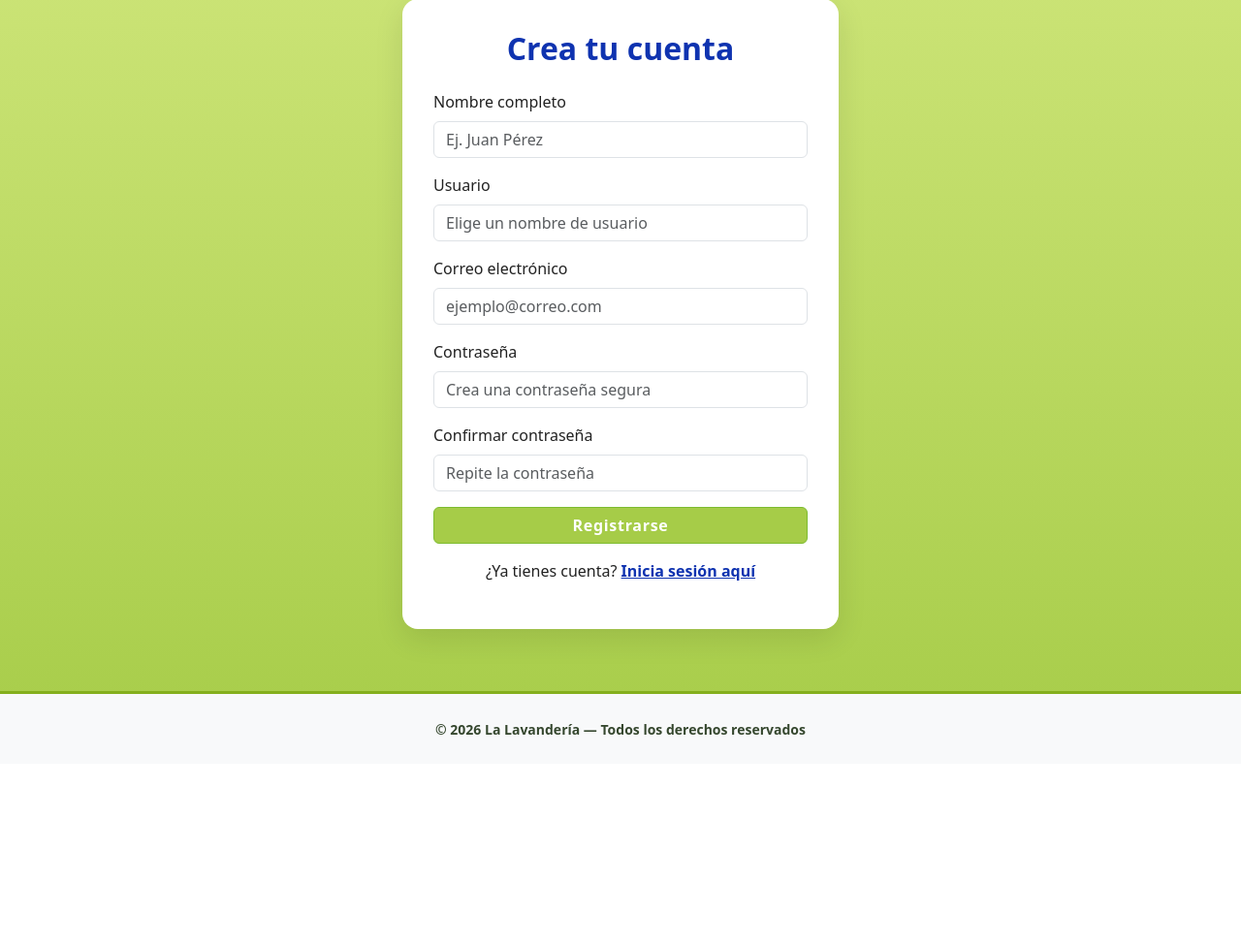
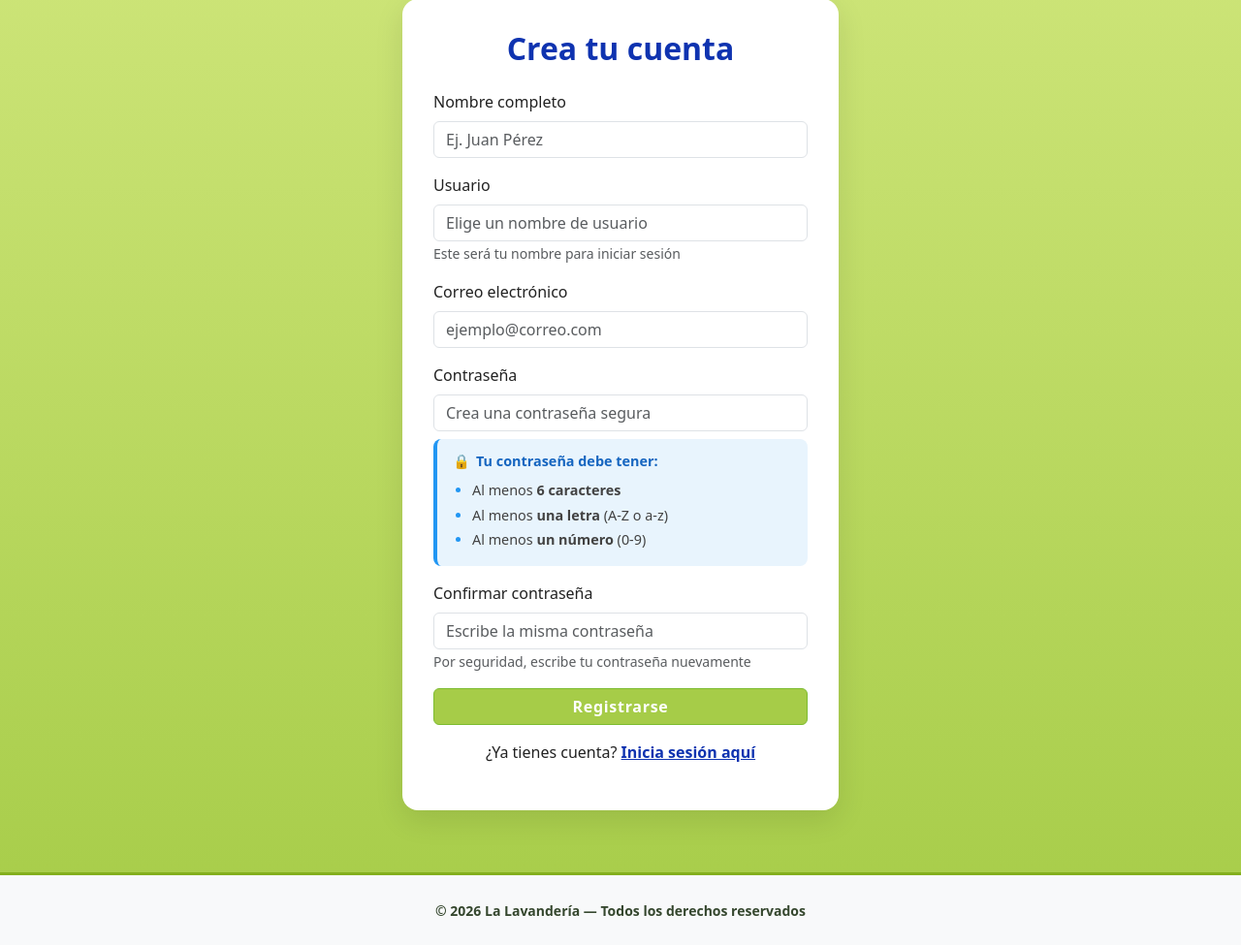
Before and after one commit to Fabianxxo27/La-Lavanderia, a Flask app: page /registro in a window 1280 px wide. Shown: the part 148-1123 px from the top of the page at 97% size. Before the commit the page ends 906 px from the top, so only its background shows below. Run offline with Flask 3, Linux system fonts and the light colour scheme; some libraries are stand-ins or nearby versions.

Commit message:
Mejorar formulario de registro: mostrar requisitos de contraseña y mantener datos al haber error

```diff
--- a/app.py
+++ b/app.py
@@ -275,6 +275,13 @@ def login():
 # -----------------------------------------------
 @app.route("/registro", methods=["GET", "POST"])
 def registro():
+    # Variables para mantener datos del formulario
+    form_data = {
+        'nombre': '',
+        'username': '',
+        'email': ''
+    }
+
     if request.method == "POST":
         nombre = limpiar_texto(request.form.get("nombre", ""), 200)
         username = limpiar_texto(request.form.get("username", "").strip().lower(), 100)
@@ -282,26 +289,31 @@ def registro():
         password = request.form.get("password", "")
         password2 = request.form.get("password2", "")
 
+        # Guardar datos para repoblar el formulario en caso de error
+        form_data['nombre'] = nombre
+        form_data['username'] = username
+        form_data['email'] = email
+
         # Validaciones básicas
         if not all([nombre, username, email, password]):
             flash("Todos los campos son obligatorios.", "warning")
-            return render_template("registro.html")
+            return render_template("registro.html", form_data=form_data)
 
         # Validar email
         if not validar_email(email):
-            flash("Email inválido.", "danger")
-            return render_template("registro.html")
+            flash("El email no tiene un formato válido.", "danger")
+            return render_template("registro.html", form_data=form_data)
 
         # Validar contraseña
         es_valida, mensaje = validar_contrasena(password)
         if not es_valida:
             flash(mensaje, "danger")
-            return render_template("registro.html")
+            return render_template("registro.html", form_data=form_data)
 
         # Verificar confirmación de contraseña
         if password != password2:
             flash("Las contraseñas no coinciden.", "warning")
-            return render_template("registro.html")
+            return render_template("registro.html", form_data=form_data)
 
         hashed_password = generate_password_hash(password, method='pbkdf2:sha256')
 
@@ -319,11 +331,11 @@ def registro():
                 fetchone=True
             )
             if existing_email:
-                flash("El correo ya está registrado.", "danger")
-                return render_template("registro.html")
+                flash("Este correo ya está registrado.", "danger")
+                return render_template("registro.html", form_data=form_data)
             if existing_user:
-                flash("El nombre de usuario ya existe.", "danger")
-                return render_template("registro.html")
+                flash("Este nombre de usuario ya existe. Por favor elige otro.", "danger")
+                return render_template("registro.html", form_data=form_data)
 
             # Insertar el nuevo usuario
             result = run_query(
@@ -353,15 +365,15 @@ def registro():
                     commit=True
                 )
 
-            flash("Registro exitoso. Inicia sesión.", "success")
+            flash("¡Registro exitoso! Ya puedes iniciar sesión.", "success")
             return redirect(url_for("login"))
 
         except Exception as e:
             print(f"Error en registro: {e}")
-            flash("Error al registrar. Intenta de nuevo.", "danger")
-            return redirect(url_for("registro"))
-
-    return render_template("registro.html")
+            flash("Error al registrar. Por favor intenta de nuevo.", "danger")
+            return render_template("registro.html", form_data=form_data)
+
+    return render_template("registro.html", form_data=form_data)
 
 
 # -----------------------------------------------
--- a/templates/registro.html
+++ b/templates/registro.html
@@ -98,6 +98,34 @@
       border-top: 3px solid #84af1d;
       margin-top: 3rem;
     }
+    .password-requirements {
+      background: #e8f4fd;
+      border-left: 4px solid #2196F3;
+      padding: 12px 16px;
+      border-radius: 8px;
+      margin-top: 8px;
+      font-size: 0.9rem;
+    }
+    .password-requirements .title {
+      font-weight: 700;
+      color: #1565C0;
+      margin-bottom: 8px;
+      display: flex;
+      align-items: center;
+      gap: 6px;
+    }
+    .password-requirements ul {
+      margin: 0;
+      padding-left: 20px;
+      color: #424242;
+    }
+    .password-requirements li {
+      margin: 4px 0;
+      line-height: 1.5;
+    }
+    .password-requirements li::marker {
+      color: #2196F3;
+    }
   </style>
 </head>
 <body>
@@ -139,36 +167,100 @@
       <form method="POST">
         <div class="mb-3 text-start">
           <label for="nombre" class="form-label">Nombre completo</label>
-          <input type="text" class="form-control" id="nombre" name="nombre" placeholder="Ej. Juan Pérez" required>
+          <input type="text" class="form-control" id="nombre" name="nombre"
+                 placeholder="Ej. Juan Pérez"
+                 value="{{ form_data.nombre if form_data else '' }}" required>
         </div>
         <div class="mb-3 text-start">
           <label for="username" class="form-label">Usuario</label>
-          <input type="text" class="form-control" id="username" name="username" placeholder="Elige un nombre de usuario" required>
+          <input type="text" class="form-control" id="username" name="username"
+                 placeholder="Elige un nombre de usuario"
+                 value="{{ form_data.username if form_data else '' }}" required>
+          <small class="text-muted">Este será tu nombre para iniciar sesión</small>
         </div>
         <div class="mb-3 text-start">
           <label for="email" class="form-label">Correo electrónico</label>
-          <input type="email" class="form-control" id="email" name="email" placeholder="ejemplo@correo.com" required>
+          <input type="email" class="form-control" id="email" name="email"
+                 placeholder="ejemplo@correo.com"
+                 value="{{ form_data.email if form_data else '' }}" required>
         </div>
         <div class="mb-3 text-start">
           <label for="password" class="form-label">Contraseña</label>
-          <input type="password" class="form-control" id="password" name="password" placeholder="Crea una contraseña segura" required>
+          <input type="password" class="form-control" id="password" name="password"
+                 placeholder="Crea una contraseña segura" required>
+          <div class="password-requirements">
+            <div class="title">
+              <span>🔒</span>
+              <span>Tu contraseña debe tener:</span>
+            </div>
+            <ul>
+              <li>Al menos <strong>6 caracteres</strong></li>
+              <li>Al menos <strong>una letra</strong> (A-Z o a-z)</li>
+              <li>Al menos <strong>un número</strong> (0-9)</li>
+            </ul>
+          </div>
         </div>
         <div class="mb-3 text-start">
           <label for="password2" class="form-label">Confirmar contraseña</label>
-          <input type="password" class="form-control" id="password2" name="password2" placeholder="Repite la contraseña" required>
+          <input type="password" class="form-control" id="password2" name="password2"
+                 placeholder="Escribe la misma contraseña" required>
+          <small class="text-muted">Por seguridad, escribe tu contraseña nuevamente</small>
         </div>
         <button type="submit" class="btn btn-success w-100">Registrarse</button>
       </form>
 
       <script>
-        // Comprobación simple del lado del cliente para mejorar UX
+        // Validación del lado del cliente para mejorar la experiencia
         const form = document.querySelector('form');
+        const password = document.getElementById('password');
+        const password2 = document.getElementById('password2');
+
+        // Validar cuando el usuario envía el formulario
         form.addEventListener('submit', (e) => {
-          const p1 = document.getElementById('password').value;
-          const p2 = document.getElementById('password2').value;
+          const p1 = password.value;
+          const p2 = password2.value;
+
+          // Verificar que las contraseñas coincidan
           if (p1 !== p2) {
             e.preventDefault();
-            alert('Las contraseñas no coinciden. Por favor verifica.');
+            alert('⚠️ Las contraseñas no coinciden.\n\nPor favor verifica que hayas escrito la misma contraseña en ambos campos.');
+            password2.focus();
+            return;
+          }
+
+          // Verificar requisitos mínimos
+          if (p1.length < 6) {
+            e.preventDefault();
+            alert('⚠️ La contraseña debe tener al menos 6 caracteres.');
+            password.focus();
+            return;
+          }
+
+          if (!/[A-Za-z]/.test(p1)) {
+            e.preventDefault();
+            alert('⚠️ La contraseña debe contener al menos una letra.');
+            password.focus();
+            return;
+          }
+
+          if (!/\d/.test(p1)) {
+            e.preventDefault();
+            alert('⚠️ La contraseña debe contener al menos un número.');
+            password.focus();
+            return;
+          }
+        });
+
+        // Mostrar indicador visual cuando las contraseñas coinciden
+        password2.addEventListener('input', function() {
+          if (password.value && password2.value) {
+            if (password.value === password2.value) {
+              password2.style.borderColor = '#28a745';
+              password2.style.backgroundColor = '#f0fff4';
+            } else {
+              password2.style.borderColor = '#dc3545';
+              password2.style.backgroundColor = '#fff5f5';
+            }
           }
         });
       </script>
```
